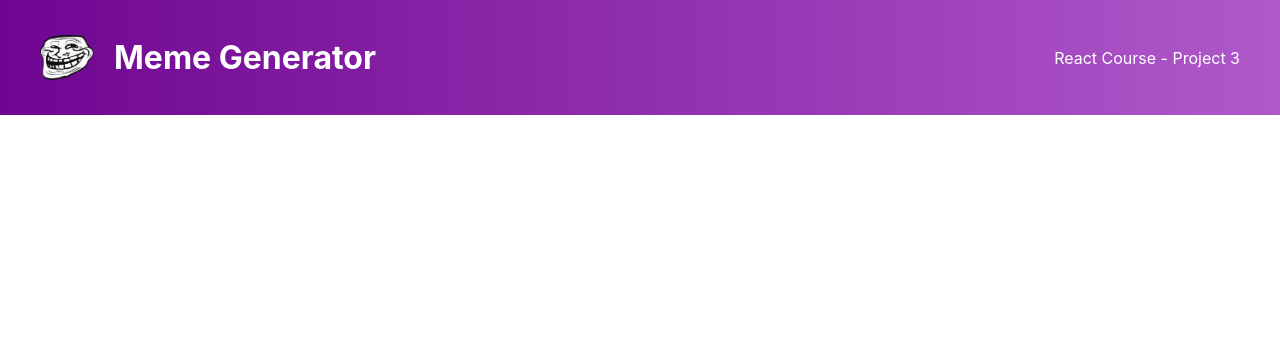
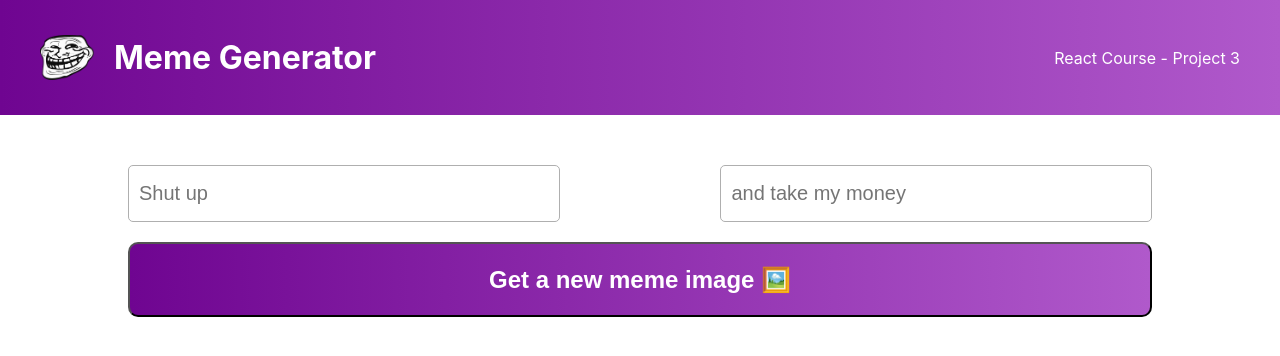
Before and after one commit to JoshGrainge/MemeGenerator, a React (Create React App) app: page / in a window 1280 px wide. Shown: the top 356 px of the page. Built offline with nearby package versions, Linux system fonts and the light colour scheme.

Commit message:
Added meme form

```diff
--- a/src/App.css
+++ b/src/App.css
@@ -37,13 +37,20 @@
   }
 }
 
+:root{
+  --graident: linear-gradient(90deg, #6f0591, #b059cb)
+}
+
 .header{
   display: flex;
   height: 75px;
   padding: 20px 40px;
+}
 
-  background: linear-gradient(90deg, #6f0591, #b059cb);
-  color: white;
+.header,
+.new-meme-btn{
+  background: var(--graident);
+  color:white
 }
 
 .header > p{
@@ -60,3 +67,35 @@
 .logo{
   height: 60%;
 }
+
+.meme-form{
+  width: 80%;
+  height: 200px;
+  margin: auto;
+  margin-top: 50px;
+}
+
+.inputs{
+  display: flex;
+  justify-content: space-between;
+}
+
+.inputs > input {
+  width: 40%;
+  height: 35px;
+  padding: 10px;
+  font-size: 1.25em;
+  border-radius: 5px;
+  border: 1px solid #afafaf
+}
+
+.new-meme-btn {
+  margin: auto;
+  width: 100%;
+  height: 75px;
+  margin-top: 20px;
+  border-radius: 10px;
+  font-size: 1.5em;
+  font-weight: bold;
+  cursor: pointer;
+}
--- a/src/App.js
+++ b/src/App.js
@@ -1,10 +1,12 @@
 import './App.css';
 import Header from './components/Header';
+import Meme from './components/Meme';
 
 function App() {
   return (
-    <div>
+    <div className="main">
       <Header />
+      <Meme />
     </div>
   );
 }
--- /dev/null
+++ b/src/components/Meme.js
@@ -0,0 +1,15 @@
+import React from 'react';
+
+export default function Meme(props) {
+  return (
+    <form className="meme-form">
+      <div className="inputs">
+        <input placeholder="Shut up" />
+        <input placeholder="and take my money" />
+      </div>
+      <button type="submit" className="new-meme-btn">
+        Get a new meme image 🖼️
+      </button>
+    </form>
+  );
+}
```
